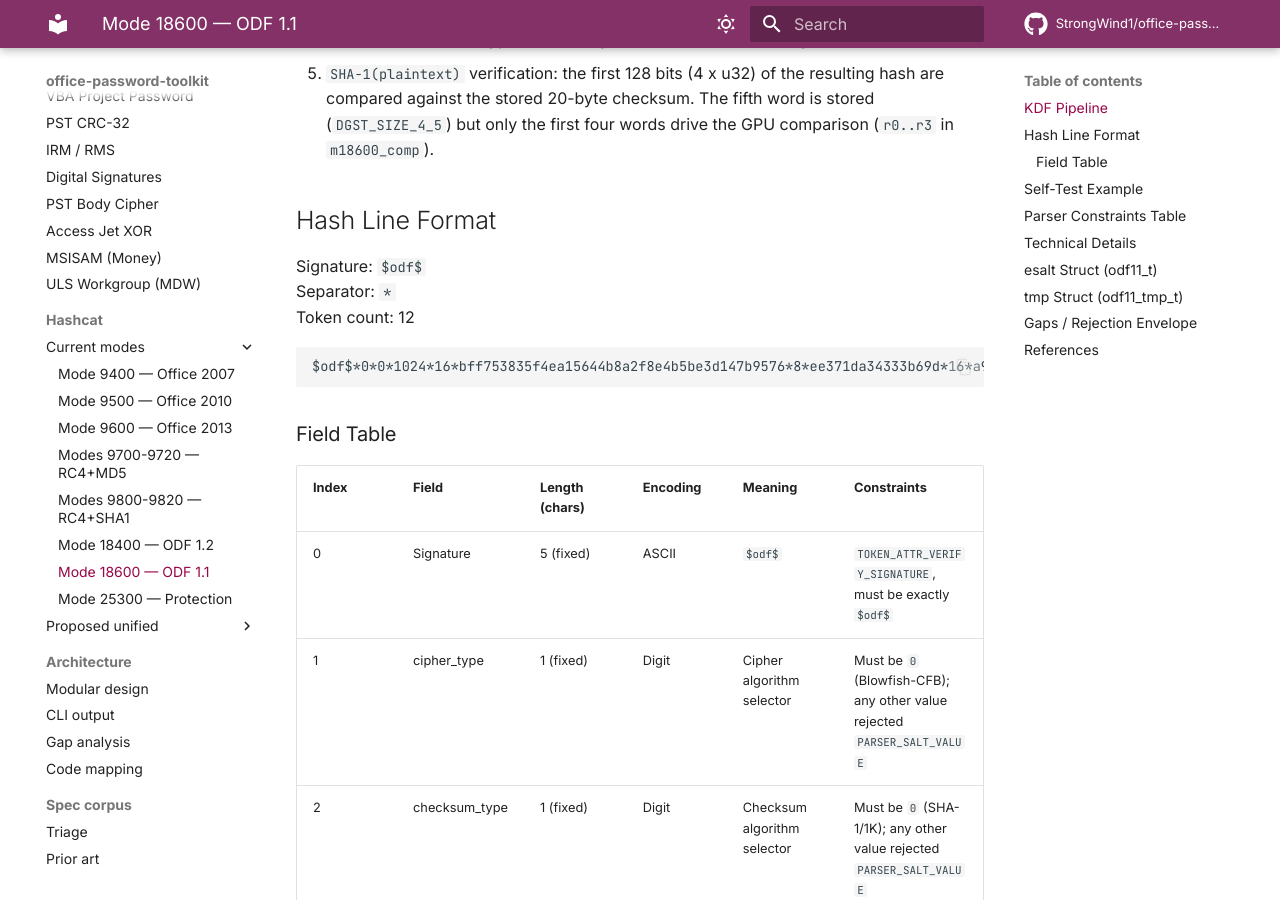
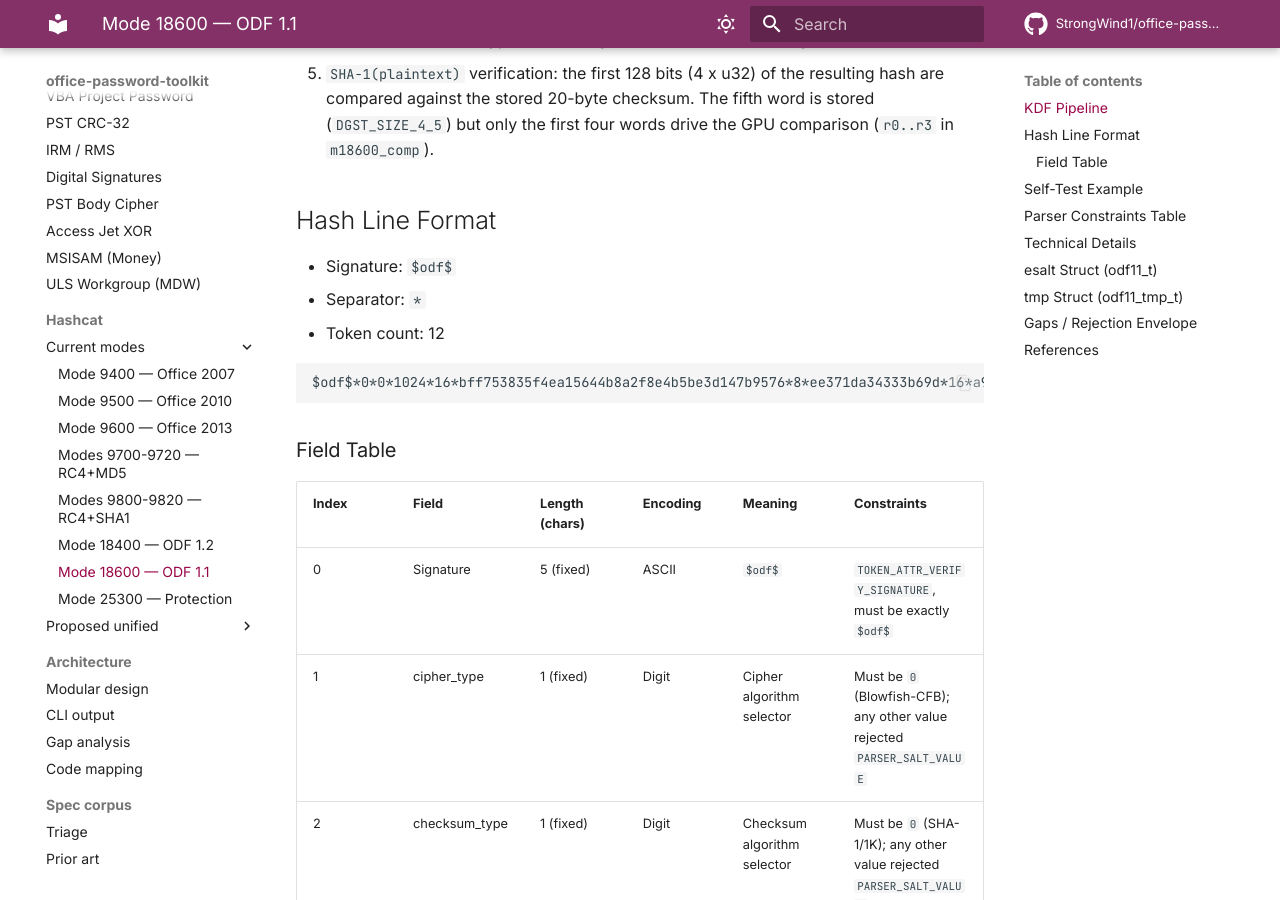
Before and after one commit to StrongWind1/office-password-toolkit, an MkDocs documentation site: the page built from docs/hashcat/current/18600_odf11.md, in a window 1280 px wide and 900 px high, scrolled down 1366 px. Built offline with MkDocs 1.6.1 and Material for MkDocs 9.7.7, drawn with Linux system fonts in a browser that asks for light colours; plug-ins that fetch from the network failed and are left out; comment, search, counter and statistics services are not loaded.

Commit message:
docs: strip trailing whitespace and extra blank lines at end of file
The odf11 hash line fields relied on trailing-space hard breaks; render them as a list instead.

````diff
--- a/docs/hashcat/current/18600_odf11.md
+++ b/docs/hashcat/current/18600_odf11.md
@@ -28,9 +28,9 @@ graph TD
 
 ## Hash Line Format
 
-Signature: `$odf$`
-Separator: `*`
-Token count: 12
+- Signature: `$odf$`
+- Separator: `*`
+- Token count: 12
 
 ```
 $odf$*0*0*1024*16*bff753835f4ea15644b8a2f8e4b5be3d147b9576*8*ee371da34333b69d*16*a902eff54a4d782a26a899a31f97bef4*0*dae7e41f...c4ec871
````
Also changed, not shown: docs/research/algorithms/non-password/irm-rms-encryption.md (line endings or trailing spaces), docs/research/algorithms/password/crypt-documentprotection.md (line endings or trailing spaces), 3 other files.
